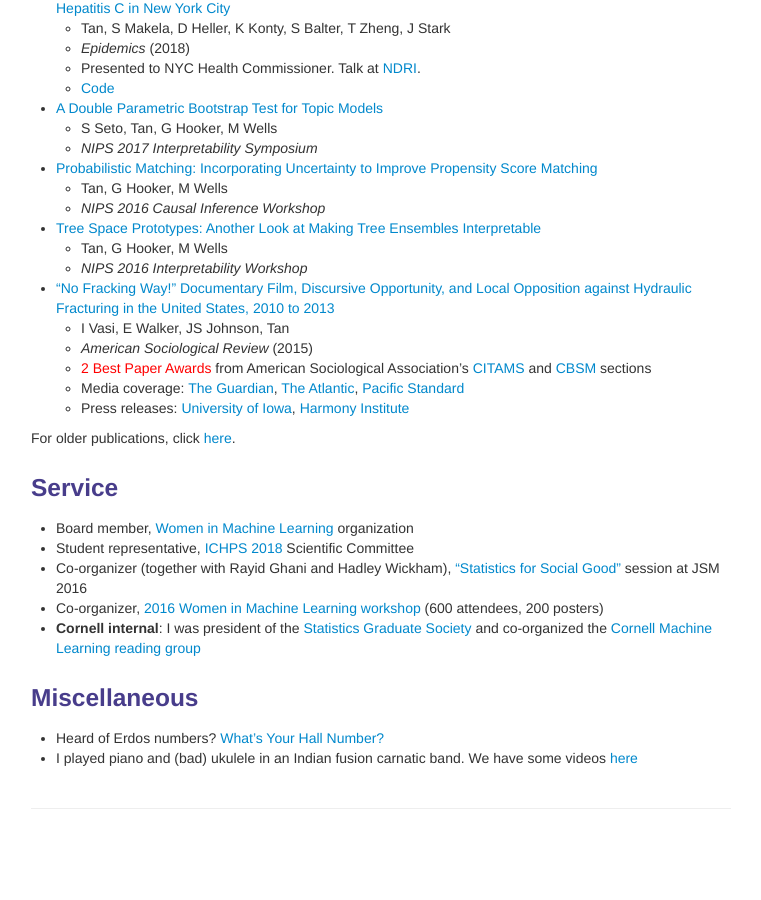
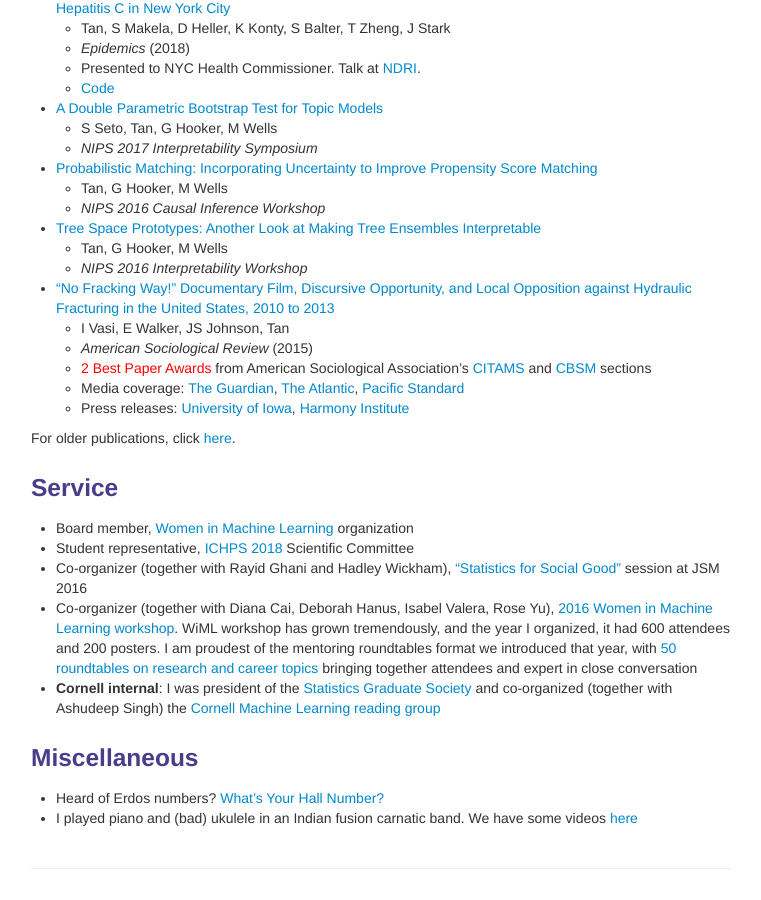
Before and after one commit to shftan/shftan.github.io, a Jekyll site: the page built from index.md, in a window 1280 px wide and 900 px high, scrolled down 1343 px. Shown: the whole window, without its empty margins (259-1020 px from the left). Built offline with Jekyll 4.4.1, drawn with Linux system fonts in a browser that asks for light colours; before the commit the page ends 2183 px from its top, so only the background shows below that.

Commit message:
Update index.md

```diff
--- a/index.md
+++ b/index.md
@@ -96,8 +96,8 @@ For older publications, click [here]({{ BASE_PATH }}/olderpublications.html).
 - Board member, [Women in Machine Learning](https://wimlworkshop.org) organization
 - Student representative, [ICHPS 2018](http://ww2.amstat.org/meetings/ichps/2018/) Scientific Committee
 - Co-organizer (together with Rayid Ghani and Hadley Wickham), ["Statistics for Social Good"](http://shftan.github.io/jsmsocialgood/) session at JSM 2016
-- Co-organizer, [2016 Women in Machine Learning workshop](https://wimlworkshop.org/2016/) (600 attendees, 200 posters)
-- **Cornell internal**: I was president of the [Statistics Graduate Society](https://stat.cornell.edu/about-us/sgs) and co-organized the [Cornell Machine Learning reading group](http://wiki.cs.cornell.edu/index.php?title=Machine_Learning_Discussion_Group)
+- Co-organizer (together with Diana Cai, Deborah Hanus, Isabel Valera, Rose Yu), [2016 Women in Machine Learning workshop](https://wimlworkshop.org/2016/). WiML workshop has grown tremendously, and the year I organized, it had 600 attendees and 200 posters. I am proudest of the mentoring roundtables format we introduced that year, with [50 roundtables on research and career topics](https://wimlworkshop.org/2016/program/#1480549898816-ca283fe3-29b6) bringing together attendees and expert in close conversation
+- **Cornell internal**: I was president of the [Statistics Graduate Society](https://stat.cornell.edu/about-us/sgs) and co-organized (together with Ashudeep Singh) the [Cornell Machine Learning reading group](http://wiki.cs.cornell.edu/index.php?title=Machine_Learning_Discussion_Group)
 
 <div class="row-fluid"><h3>Miscellaneous</h3>
 </div>
```
